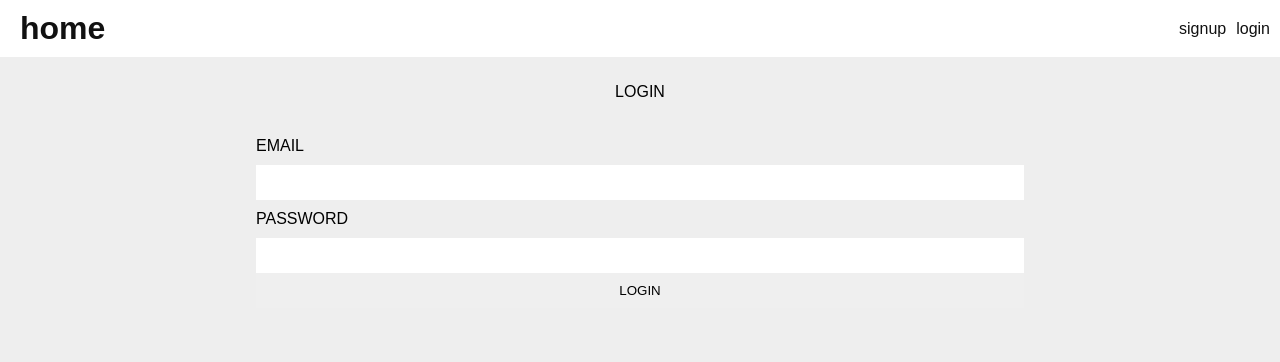
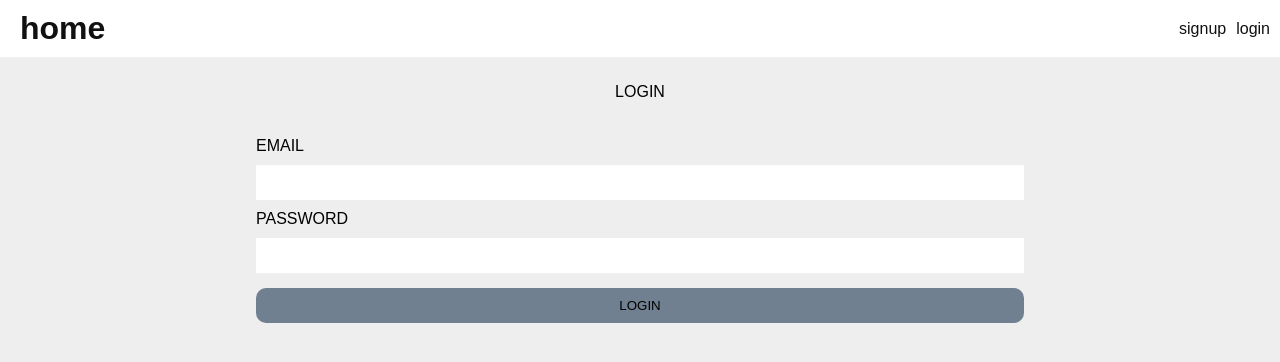
Before and after one commit to sak1340/MyPP, a React (Create React App) app: page /login in a window 1280 px wide. Shown: the top 362 px of the page. Built offline with nearby package versions, Linux system fonts and the light colour scheme; no server answers.

Commit message:
fix search

```diff
--- a/src/component/Create.js
+++ b/src/component/Create.js
@@ -10,6 +10,7 @@ const Create = (props) => {
     const [cover, setCover] = useState("")
     const [isBusy, setIsBusy] = useState(false)
     const [routeRedirect, setRedirect] = useState(false)
+    const [loading, setLoading] = useState("");
 
     const addPost = async (e) => {
         e.preventDefault();
@@ -47,8 +48,9 @@ const Create = (props) => {
     let createForm;
     if (isBusy) {
         createForm = (
-            <div className="precessing">
-                <Spinner color="warning" />
+            <div className="processing">
+                <p>Request is being processed <span className="process">{loading}</span></p>
+                <div className="loader">Loading...</div>
             </div>
         )
     } else {
@@ -65,7 +67,7 @@ const Create = (props) => {
                 <label htmlFor="cover" className="cover">COVER</label>
                 <input type="file" onChange={(e) => setCover(e.target.files)} />
 
-                <input type="submit" value="create post" />
+                <input className="buttond" type="submit" value="create post" />
             </form>
         )
     }
--- a/src/component/Login.js
+++ b/src/component/Login.js
@@ -37,7 +37,7 @@ const Login = () => {
                 <input type="email" name="email" onChange={(e) => setEmail(e.target.value)} />
                 <label htmlFor="email">PASSWORD</label>
                 <input type="password" name="password" onChange={(e) => setPassword(e.target.value)} />
-                <input type="submit" value="LOGIN" />
+                <input className="buttond" type="submit" value="LOGIN" />
             </form>
         </React.Fragment>
     )
--- a/src/component/Main.js
+++ b/src/component/Main.js
@@ -25,16 +25,15 @@ const Main = () => {
 
 
 
-
     return (
         <React.Fragment>
             <header>
                 <div >
-                    <h1>WELCOME TO PHIPHIGUIDE</h1>
+                    <h1>WELCOME TO PHIPHI GUIDE</h1>
                 </div>
             </header>
             <div className="search">
-            <Input className="formSearch" type="text" placeholder="Search"></Input>
+            <Input className="formSearch" type="text" placeholder="Search"/>
            </div>
            <div className="posts">
                 {state.posts.map(post => {
--- a/src/component/Signup.js
+++ b/src/component/Signup.js
@@ -42,7 +42,7 @@ const Signup = () => {
                 <input type="email" name="email" onChange={(e) => setEmail(e.target.value)} />
                 <label htmlFor="email">PASSWORD</label>
                 <input type="password" name="password" onChange={(e) => setPassword(e.target.value)} />
-                <input type="submit" value="Create account" />
+                <input className="buttond" type="submit" value="Create account" />
             </form>
         </React.Fragment>
     )
--- a/src/index.css
+++ b/src/index.css
@@ -90,6 +90,7 @@ nav ul:first-of-type li:first-of-type{
   width: 350px;
   min-width: 300px;
   position: relative;
+  margin-left: 15px;
 
 }
 
@@ -180,6 +181,13 @@ form * {
   margin: 120px auto;
   text-align: center;
 }
+.buttond{
+  border-radius: 10px;
+  border: rgb(0, 2, 3);
+  background-color: slategrey;
+  margin-top: 15px;
+  align-items: center;
+}
 
  .loader,
  .loader:before,
```
